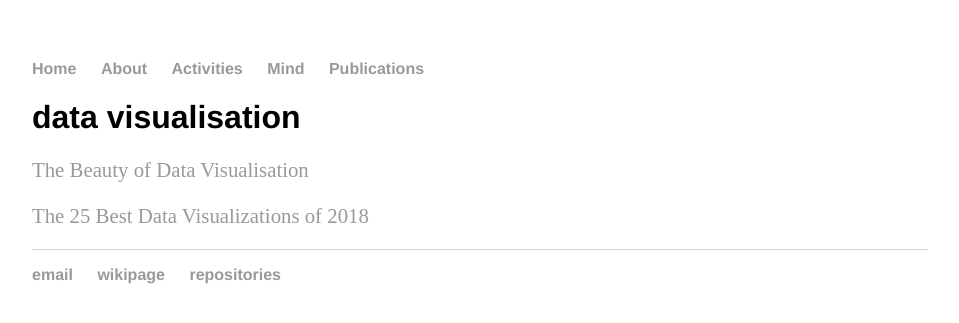
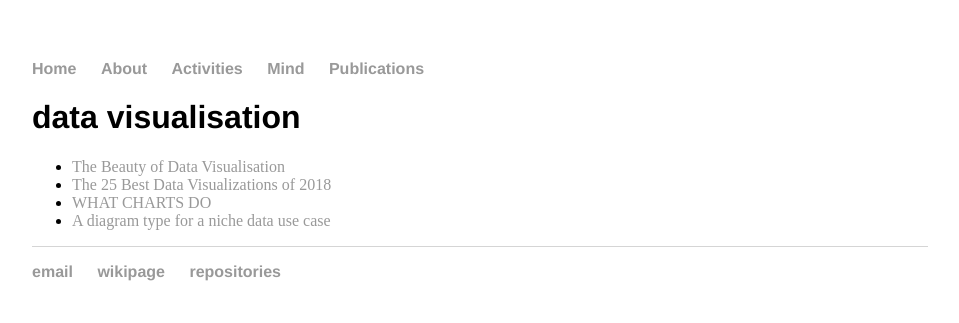
Before and after one commit to cleberjamaral/cleberjamaral.github.io, a Jekyll site: the page built from knowledge/writing/data-visualisation.md, in a window 1280 px wide. Shown: the top 323 px of the page, without its empty margins (160-1119 px from the left). Built offline with Jekyll 4.4.1, drawn with Linux system fonts in a browser that asks for light colours; our own code applies the rules of GitHub Pages for plain Markdown files.

Commit message:
GitBook: [master] one page modified

```diff
--- a/knowledge/writing/data-visualisation.md
+++ b/knowledge/writing/data-visualisation.md
@@ -1,5 +1,6 @@
 # data visualisation
 
-[The Beauty of Data Visualisation](https://medium.com/the-outlier/the-beauty-of-data-visualisation-976e2f96929c)
-
-[The 25 Best Data Visualizations of 2018](https://towardsdatascience.com/the-25-best-data-visualizations-of-2018-93643f0aad04)
+* [The Beauty of Data Visualisation](https://medium.com/the-outlier/the-beauty-of-data-visualisation-976e2f96929c)
+* [The 25 Best Data Visualizations of 2018](https://towardsdatascience.com/the-25-best-data-visualizations-of-2018-93643f0aad04)
+* [WHAT CHARTS DO](https://medium.com/nightingale/what-charts-do-48ed96f70a74)
+* [A diagram type for a niche data use case](https://medium.yaay.ch/a-diagram-type-for-a-niche-data-use-case-56114a5e8abf)
```
